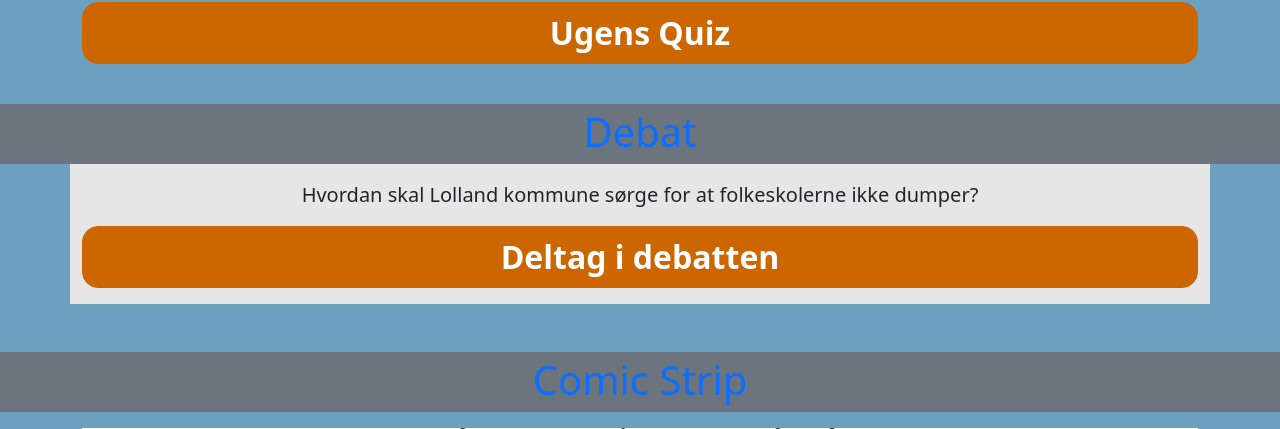
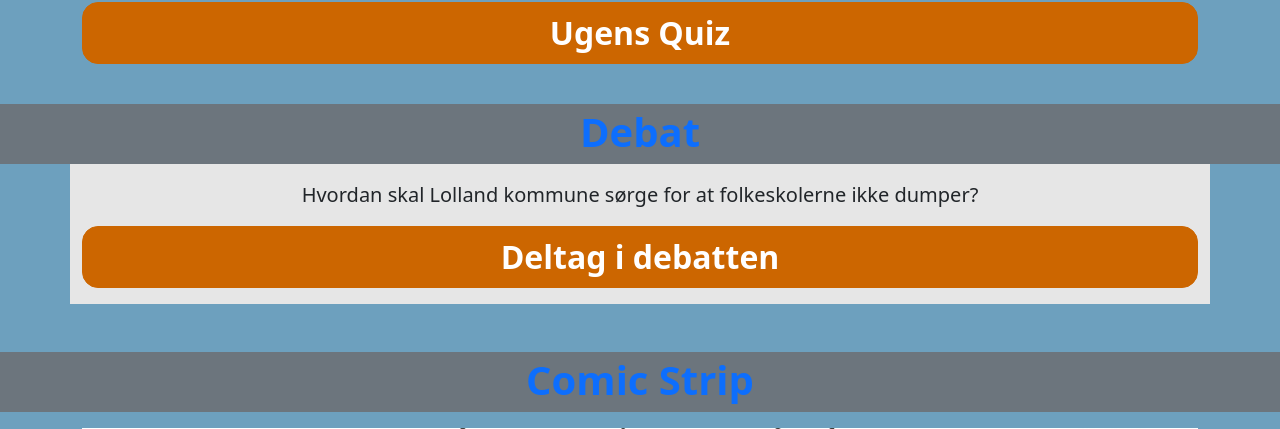
Before and after one commit to tobiasnielsen05/FT-Nyheder, a PHP site: page / in a window 1280 px wide. Shown: the part 290-719 px from the top of the page. Run offline with PHP 8.4, Linux system fonts and the light colour scheme; style sheets or scripts are compiled from the project's sources; some libraries are stand-ins or nearby versions.

Commit message:
Gjort nogle overskrifter bold og fået gjort så footeren altid er i bunden

```diff
--- a/index.php
+++ b/index.php
@@ -51,7 +51,7 @@
 </div>
 
 <div class="bg-secondary text-primary d-flex justify-content-center">
-    <h1 class="mt-1">Debat</h1>
+    <h1 class="mt-1 fw-bold">Debat</h1>
 </div>
 
 <div class="container bg-background mb-5">
@@ -65,7 +65,7 @@
 </div>
 
 <div class="d-flex justify-content-center bg-secondary">
-    <h1 class="text-primary mt-1">Comic Strip</h1>
+    <h1 class="text-primary mt-1 fw-bold">Comic Strip</h1>
 </div>
 
 <div class="container mt-3 mb-5">
--- a/ugensquiz.php
+++ b/ugensquiz.php
@@ -47,7 +47,7 @@
 
     <div class="row mt-5">
         <div class="bg-secondary text-primary d-flex justify-content-center">
-            <h1 class="mt-1">Spørgsmål 1</h1>
+            <h1 class="mt-1 fw-bold">Spørgsmål 1</h1>
         </div>
 
         <div class="d-flex justify-content-center mb-3 mt-3">
@@ -64,7 +64,7 @@
 </div>
 
 
-    <footer class="bg-primary d-flex justify-content-center">
+    <footer class="bg-primary d-flex justify-content-center fixed-bottom">
         <a class="d-flex justify-content-center" href="index.php"><img class="w-25" src="images/pil.svg" alt="pil der går tilbage til forsiden"></a>
     </footer>
 
--- a/ugensquiz2.php
+++ b/ugensquiz2.php
@@ -47,7 +47,7 @@
 
     <div class="row mt-5">
         <div class="bg-secondary text-primary d-flex justify-content-center">
-            <h1 class="mt-1">Spørgsmål 2</h1>
+            <h1 class="mt-1 fw-bold">Spørgsmål 2</h1>
         </div>
 
         <div class="d-flex justify-content-center mb-3 mt-3">
@@ -64,7 +64,7 @@
 
 </div>
 
-    <footer class="bg-primary d-flex justify-content-center">
+    <footer class="bg-primary d-flex justify-content-center fixed-bottom">
         <a class="d-flex justify-content-center" href="index.php"><img class="w-25" src="images/pil.svg" alt="pil der går tilbage til forsiden"></a>
     </footer>
 
--- a/ugensquiz3.php
+++ b/ugensquiz3.php
@@ -47,7 +47,7 @@
 
     <div class="row mt-5">
         <div class="bg-secondary text-primary d-flex justify-content-center">
-            <h1 class="mt-1">Spørgsmål 3</h1>
+            <h1 class="mt-1 fw-bold">Spørgsmål 3</h1>
         </div>
 
         <div class="d-flex justify-content-center mb-3 mt-3">
@@ -64,7 +64,7 @@
 
 </div>
 
-    <footer class="bg-primary d-flex justify-content-center">
+    <footer class="bg-primary d-flex justify-content-center fixed-bottom">
         <a class="d-flex justify-content-center" href="index.php"><img class="w-25" src="images/pil.svg" alt="pil der går tilbage til forsiden"></a>
     </footer>
 
```
